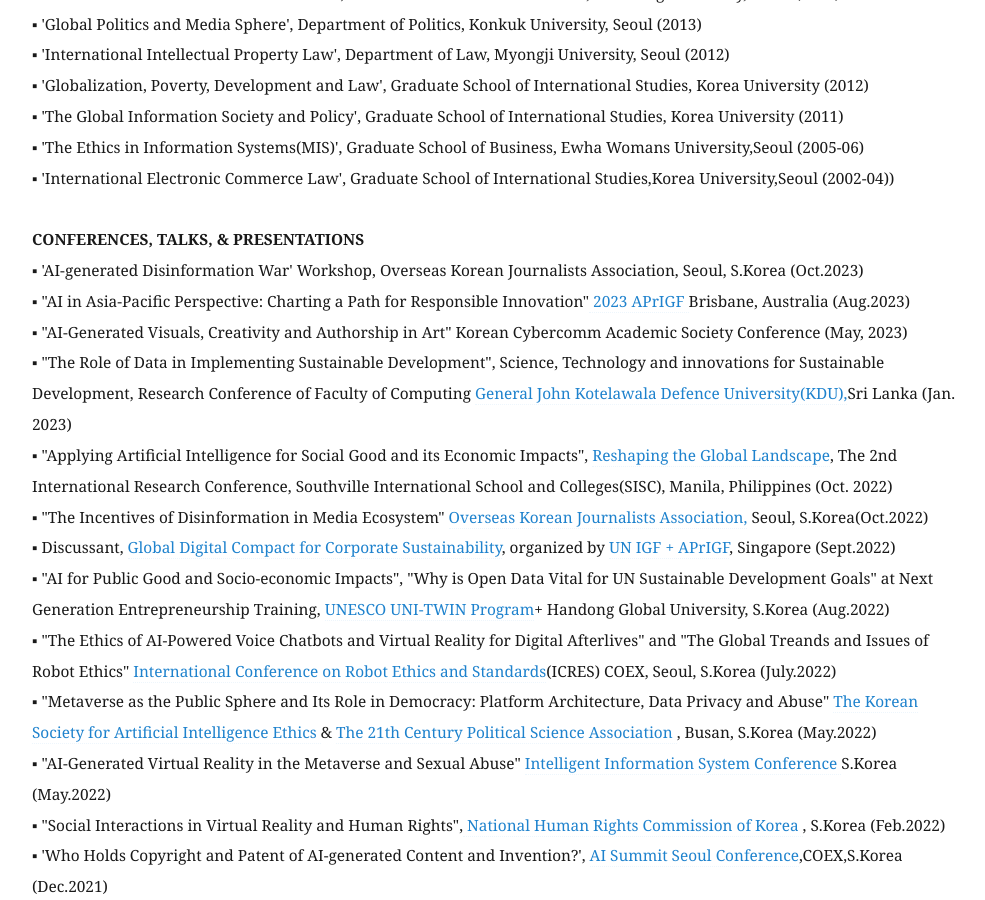
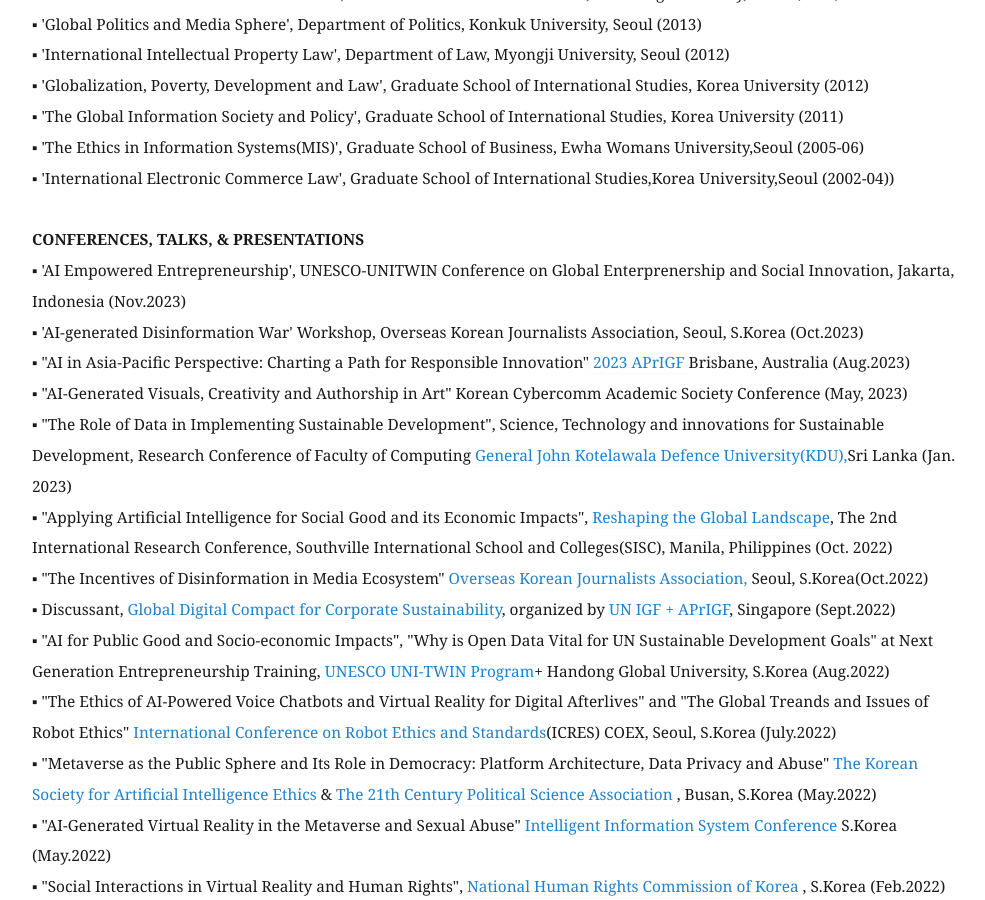
Before and after one commit to eunchangchoi/eunchangchoi.github.io, a Jekyll site: the page built from index.md, in a window 1280 px wide and 900 px high, scrolled down 4331 px. Shown: the whole window, without its empty margins (68-1053 px from the left). Built offline with Jekyll 4.4.1, drawn with Linux system fonts in a browser that asks for light colours.

Commit message:
Update index.md

```diff
--- a/index.md
+++ b/index.md
@@ -95,6 +95,7 @@
 ▪ 'International Electronic Commerce Law', Graduate School of International Studies,Korea University,Seoul (2002-04)) <br>
     <br>
  <strong> CONFERENCES, TALKS, & PRESENTATIONS </strong> <br>
+▪ 'AI Empowered Entrepreneurship', UNESCO-UNITWIN Conference on Global Enterprenership and Social Innovation, Jakarta, Indonesia (Nov.2023) <br>
 ▪ 'AI-generated Disinformation War' Workshop, Overseas Korean Journalists Association, Seoul, S.Korea (Oct.2023) <br>
 ▪ "AI in Asia-Pacific Perspective: Charting a Path for Responsible Innovation"<a href="https://forms.for.asia/proposal/?proposalform=NjQ1N2JkN2I4YmY3Yi8vMjMvLzEyNTQvLzA="> 2023 APrIGF </a> Brisbane, Australia (Aug.2023) <br>
 ▪ "AI-Generated Visuals, Creativity and Authorship in Art" Korean Cybercomm Academic Society Conference (May, 2023) <br>
```
